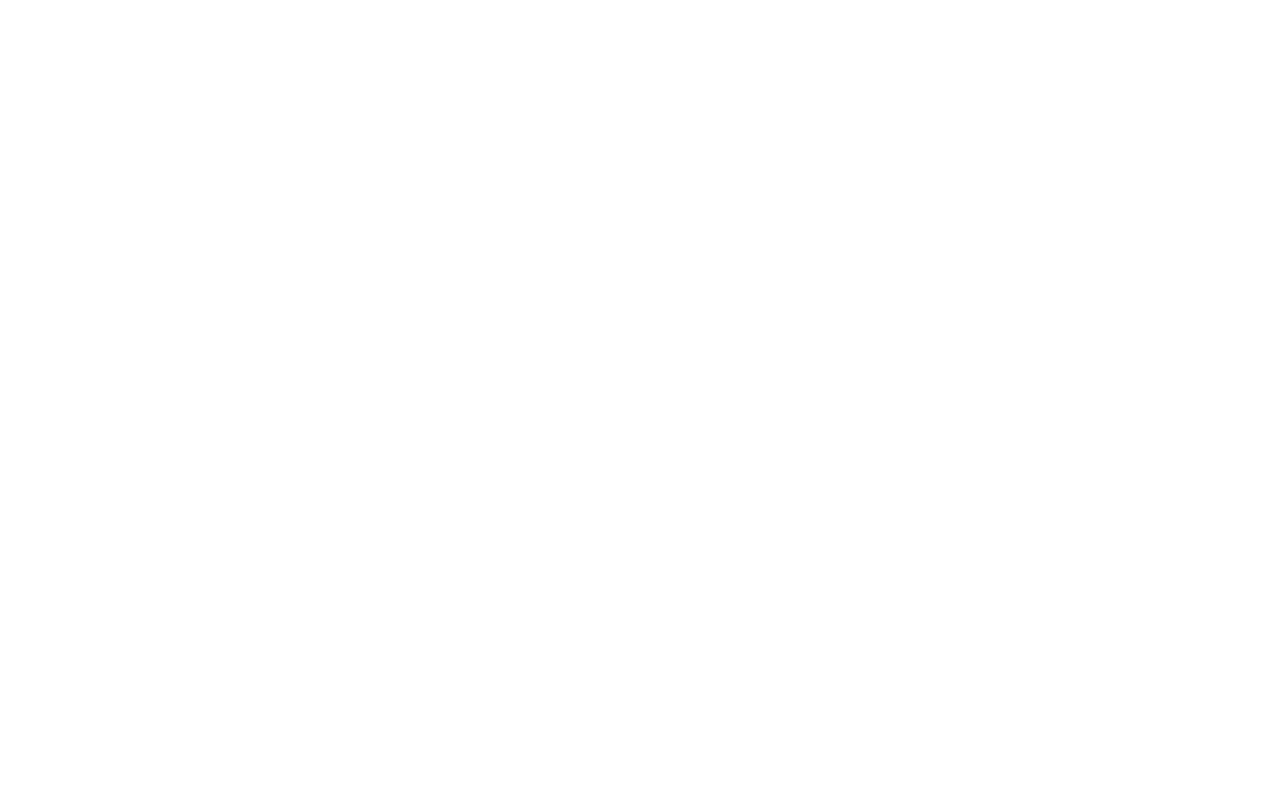
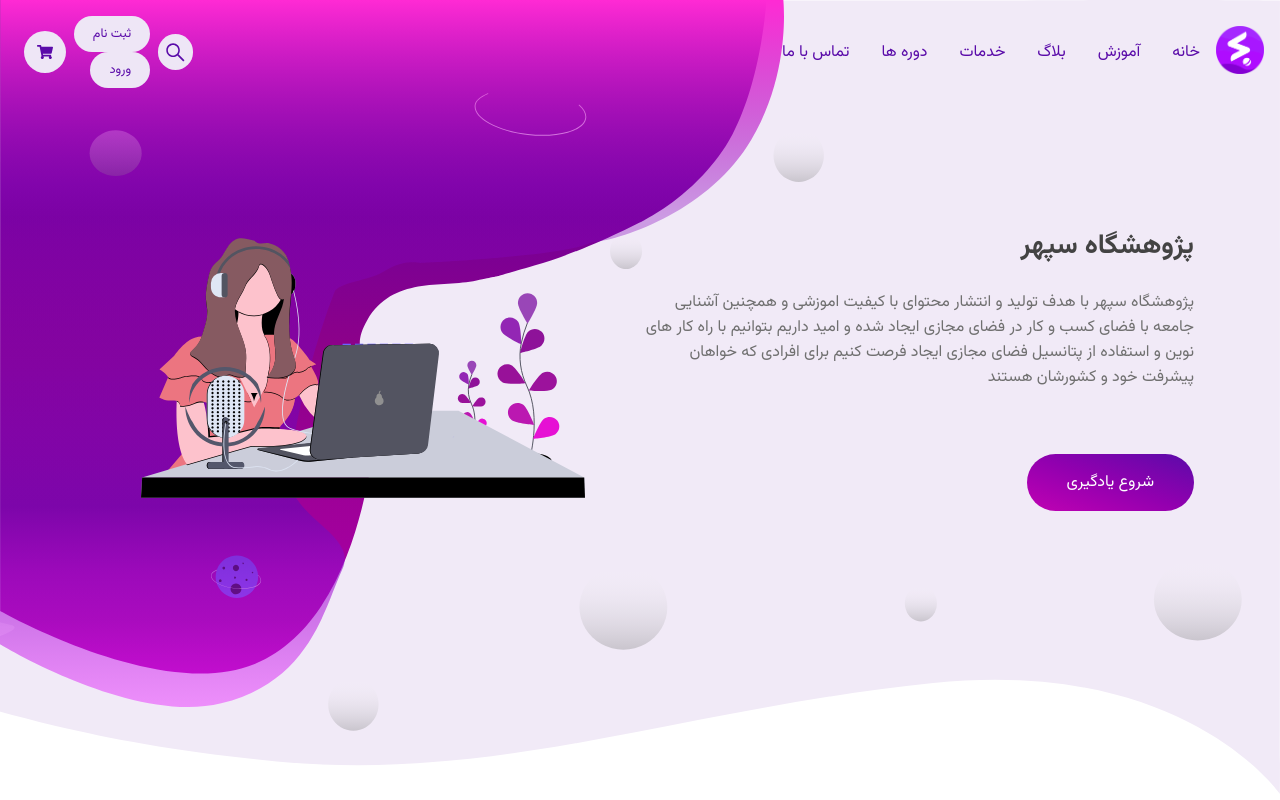
Before and after one commit to alimooo1/Sadrun_Project, a React (Vite) app in the folder sadrun-project/: page / in a window 1280 px wide. Built offline with nearby package versions, Linux system fonts and the light colour scheme.

Commit message:
some change landing

```diff
--- a/sadrun-project/src/App.jsx
+++ b/sadrun-project/src/App.jsx
@@ -1,7 +1,11 @@
 import React from "react";
-
+import LandingPage from "./components/LandingPage/LandingPage";
 function App() {
-  return <div className="App"></div>;
+  return (
+    <div className="App">
+      <LandingPage />
+    </div>
+  );
 }
 
 export default App;
--- a/sadrun-project/src/components/LandingPage/LandingNav/LandingNav.jsx
+++ b/sadrun-project/src/components/LandingPage/LandingNav/LandingNav.jsx
@@ -5,7 +5,7 @@ import LeftSideNavigation from "../leftSideNavigation/LeftSideNavigation";
 import { BiMenu } from "react-icons/bi";
 import { useState } from "react";
 
-BiMenu;
+
 const LandingNav = (props) => {
   // menu display state
   const [openMenu, setOpenMenu] = useState(false);
--- a/sadrun-project/src/components/LandingPage/leftSideNavigation/LeftSideNavigation.jsx
+++ b/sadrun-project/src/components/LandingPage/leftSideNavigation/LeftSideNavigation.jsx
@@ -17,8 +17,11 @@ function CreateBtnComponent() {
     <>
       <div className={styles.conteiner}>
         <SearchInput className={styles.SearchInput} />
-        <NavBtn className={styles.register} btnTitle={"ثبت نام "} />
-        <NavBtn className={styles.input} btnTitle={"ورود"} />
+        <div className={styles.registerContainer}>
+          <NavBtn className={styles.register} btnTitle={"ثبت نام "} />
+          <NavBtn className={styles.input} btnTitle={"ورود"} />
+        </div>
+
         <NavBtn
           className={styles.shopping_cart}
           btnTitle={<FaShoppingCart />}
--- a/sadrun-project/src/components/LandingPage/leftSideNavigation/LeftSideNavigation.module.scss
+++ b/sadrun-project/src/components/LandingPage/leftSideNavigation/LeftSideNavigation.module.scss
@@ -2,7 +2,7 @@
 // @import "../../../sass/global.scss";
 @import "../../../sass/variables.scss";
 @import "../../../sass/fonts.scss";
-@import '../../../sass/media.scss';
+@import "../../../sass/media.scss";
 .conteiner {
   display: flex;
   align-items: center;
@@ -33,21 +33,24 @@ button {
   padding: 0.8rem;
   font-size: 1rem;
 }
-
-.register,
-.input{
-  @include max-width(medium){
+.registerContainer {
+  @include max-width(medium) {
+    display: none;
+  }
+}
+.input {
+  @include max-width(medium) {
     display: none;
   }
 }
 
-.User{
+.User {
   display: flex;
   justify-content: center;
   align-items: center;
   padding: 0.8rem;
   font-size: 1.1rem;
-   @include min-width(medium){
+  @include min-width(medium) {
     display: none;
   }
 }
--- a/sadrun-project/src/components/LandingPage/leftSideNavigation/NavBtn/NavBtn.jsx
+++ b/sadrun-project/src/components/LandingPage/leftSideNavigation/NavBtn/NavBtn.jsx
@@ -2,10 +2,10 @@ import React from 'react'
 import styles from './NavBtn.module.scss';
 const NavBtn = (props) => {
     return (
-        <div>
-            <button className={props.className}>{props.btnTitle}</button>
-        </div>
-    )
+      <div>
+        <button {...props}>{props.btnTitle}</button>
+      </div>
+    );
 }
 
 export default NavBtn
```
